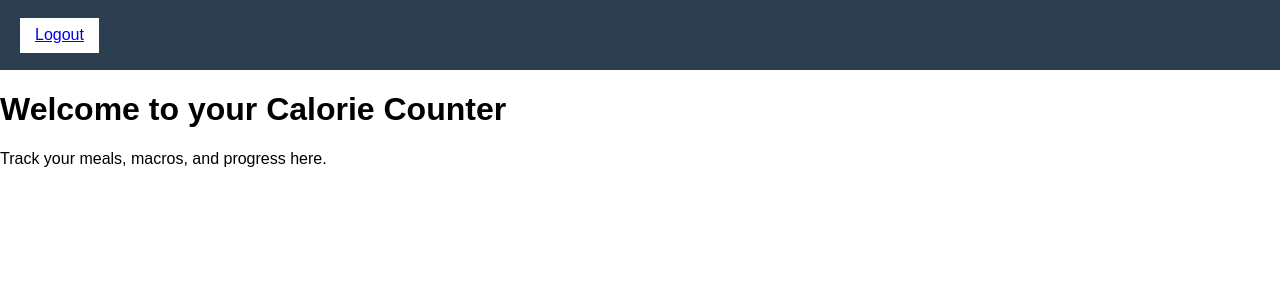
After one commit to goosva/CalorieApp, a Flask app: page /main in a window 1280 px wide. The commit adds this page. Shown: the top 300 px of the page. Run offline with Flask 3, Linux system fonts and the light colour scheme.

Commit message:
Changed login page format. Credentials must be entered before being able to submit. If invalid credentials entered display error. Created main.html for main page of website after login.

```diff
--- a/app.py
+++ b/app.py
@@ -1,40 +1,28 @@
-#import flask and create instance of flask object
-from flask import Flask, render_template, url_for, redirect, request, abort
-from flask_sqlalchemy import SQLAlchemy
-from datetime import datetime
-
+# This is a simple Flask application that handles user login.
+from flask import Flask, render_template, request, redirect, url_for
 
 app = Flask(__name__)
-#This tells our app where the database is located
-app.config['SQLALCHEMY_DATABASE_URI'] ='sqlite:///test.db'
-#starts the databse
-db = SQLAlchemy(app)
 
-class user(db.Model):
-    user_id = db.Column(db.Integer, primary_key=True, autoincrement=True)
-    email = db.Column(db.String(20), nullable = False)
-    password_hash = db.Column(db.Integer, default=0)
-    data_created = db.Column(db.DateTime, default=datetime.now)
-    last_login = db.Column(db.DateTime, default=datetime.now)
+# Dummy user data
+users = {"test@test.com": "password123"}
 
-#function that returns content
-@app.route("/") #decorator to map URL route / to function
-def index():
-    return render_template('index.html')
+@app.route('/', methods=['GET', 'POST'])
+#Login route that handles both GET and POST requests
+def login():
+    error = None
+    if request.method == 'POST':
+        username = request.form['username']
+        password = request.form['password_input']
+        if username in users and users[username] == password:
+            return redirect(url_for('main_page'))
+        else:
+            error = "Invalid email or password. Please try again."
+    return render_template('index.html', error=error)
 
-@app.route('/login',methods = ['POST', 'GET'])
-def login():
-    if request.method == 'POST':
-        if request.form['username'] == 'admin':
-            return redirect(url_for('success'))
-        else:
-            abort(401)
-    else:
-        return redirect(url_for('index'))
+# Route for the main page after successful login
+@app.route('/main')
+def main_page():
+    return render_template('main.html')
 
-@app.route('/success')
-def success():
-    return 'logged in successfully'
-
-if __name__ == "__main__":
+if __name__ == '__main__':
     app.run(debug=True)
--- a/static/css/main.css
+++ b/static/css/main.css
@@ -1,28 +1,49 @@
+html{
+    overflow-y: scroll;
+}
 body{
+    overflow-y: scroll;
     margin: 0;
     font-family: sans-serif;
 }
+.top-menu-bar{
+    display: flex;
+    justify-content: space-between;
+    align-items: center;
+    background-color: #2c3e50;
+    padding: 10px 20px;
+    height: 50px;
 
-.center-login-square{
+}
+
+.top-menu-bar .top-inner-menu-bar a{
+    display: flex;
+    justify-content: space-between;
+    align-items: center;
+    background-color: white;
+    padding: 5px 15px;
+    height: 25px;
+
+}
+
+.center-login-square {
     width: 400px;
-    height: 500px;
+    height: 400px;
     margin: auto;
     margin-top: 5%;
-    opacity: .7;
-    background-color: white;
-}
-
-.data-square{
-    width: 150px;
-    height: 20px;
-    margin: auto;
-    opacity: .8;
-    background-color: darkgrey;
+    background-color: whitesmoke;
+    border-radius: 20px;
+    box-shadow: 0 8px 16px rgba(0, 0, 0, 0.15);
+    padding: 20px;
+    display: flex;
+    flex-direction: column;
+    gap: 10px;
 }
 
 textarea{
     width: 150px;
     height: 20px;
+    margin: auto;
     border: 2px solid #ccc;
     border-radius: 10px;
     padding: 10px;
--- /dev/null
+++ b/templates/main.html
@@ -0,0 +1,18 @@
+{% extends "base.html" %}
+
+{% block head %}
+    <title>Main Dashboard</title>
+{% endblock %}
+
+{% block body %}
+<div class="top-menu-bar">
+    <div class="top-inner-menu-bar">
+        <a href="{{ url_for('login') }}">Logout</a>
+    </div>
+</div>
+
+<div class="center-content">
+    <h1>Welcome to your Calorie Counter</h1>
+    <p>Track your meals, macros, and progress here.</p>
+</div>
+{% endblock %}
```
Also changed, not shown: templates/index.html (+24 -19 lines).
